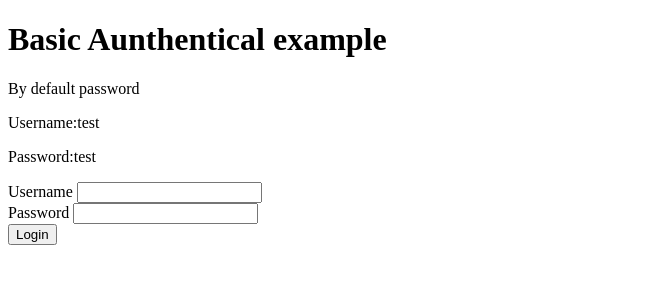
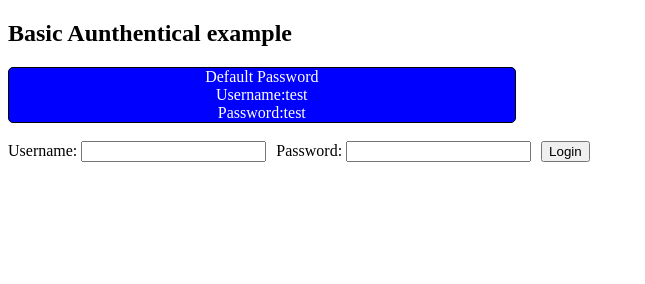
Before and after one commit to ankit-kejriwal/BasicHTTPAunthentication, a plain HTML site: page index.html at #/login in a window 1280 px wide. Shown: the whole page, without its empty margins (0-645 px from the left). Drawn offline with nearby package versions, Linux system fonts and the light colour scheme; some packages are replaced by stand-ins of ours.

Commit message:
addedd css

```diff
--- a/index.html
+++ b/index.html
@@ -2,9 +2,10 @@
 <html ng-app="basicHttpAuthentication">
 <head>
     <title>Angular basic Authentication</title>
+    <link rel="stylesheet" href="modules/authentication/css/auth.css">
    </head>
 <body >
-    <h1>Basic Aunthentical example</h1>
+    <h2>Basic Aunthentical example</h2>
     <div ng-view></div>
     <script src="https://code.angularjs.org/1.2.20/angular.js"></script>
     <script src="https://code.angularjs.org/1.2.20/angular-route.js"></script>
--- /dev/null
+++ b/modules/authentication/css/auth.css
@@ -0,0 +1,17 @@
+.defaultPasswordCls{
+    width: 40%;
+    background-color: blue;
+    border: 1px solid black;
+    font-family: serif;
+    border-radius: 5px;
+    text-align: center;
+    font-weight: 400;
+    color: white;
+}
+p{
+margin: 0;
+}
+.textBoxClass{
+    float: left;
+    margin-right: 10px;
+}
--- a/modules/authentication/views/login.html
+++ b/modules/authentication/views/login.html
@@ -1,17 +1,17 @@
-<div>By default password
+<div class="defaultPasswordCls">Default Password
 <p>Username:<span>test</span></p>
 <p>Password:<span>test</span></p>
 </div>
-
+<br />
 <div>
 <div ng-show="error" class="alert alert-danger" >{{error}}</div>
 <form name="loginForm" ng-submit="login()">
-    <div>
-        <label>Username</label>
+    <div class="textBoxClass">
+        <label>Username:</label>
         <input type="text" ng-model='username' id= "username" required />
     </div>
-    <div>
-        <label>Password</label>
+    <div class="textBoxClass">
+        <label>Password:</label>
         <input type="password" id="password" ng-model="password" required />
     </div>
     <div>
```
